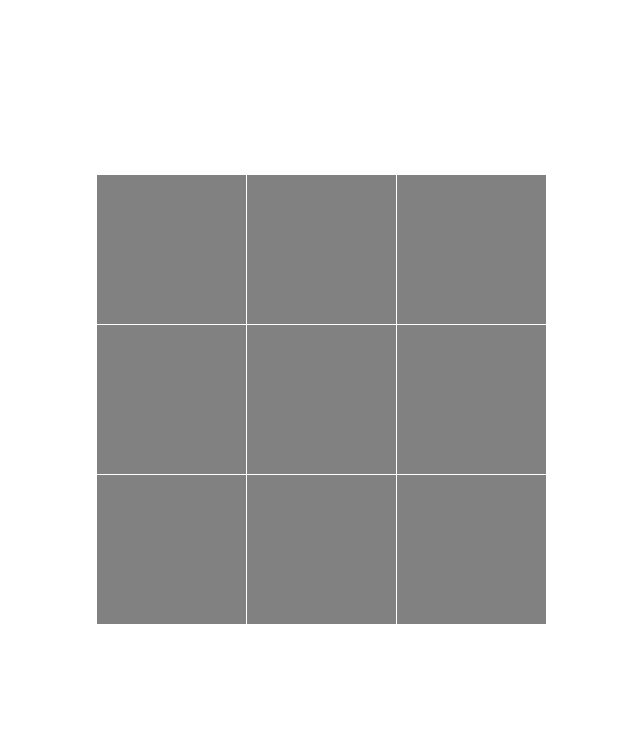
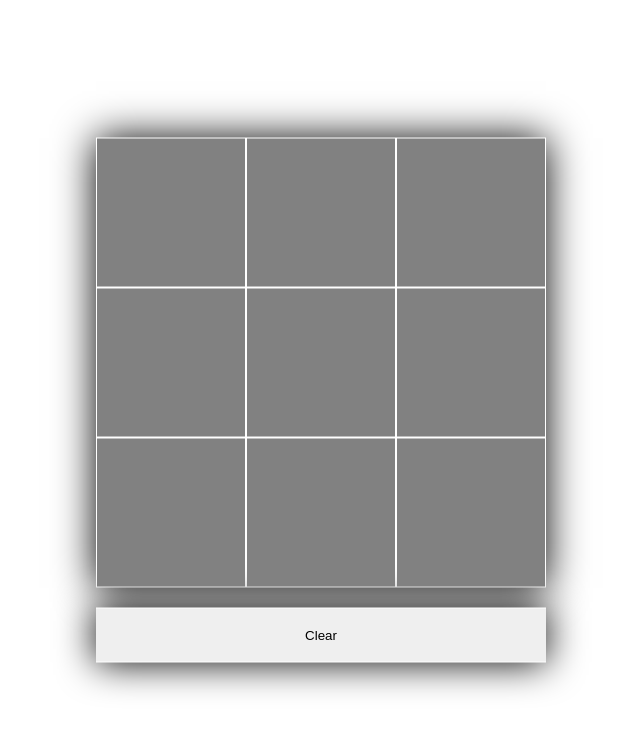
Before and after one commit to DeFoba/Tic-Tac-Toe, a website: page index.html in a window 1280 px wide. Shown: the whole page, without its empty margins (319-959 px from the left). Drawn offline with Linux system fonts and the light colour scheme.

Commit message:
Fixed bugs & Change style

```diff
--- a/index.html
+++ b/index.html
@@ -7,8 +7,13 @@
     <title>Tic Tac Toe</title>
 </head>
 <body>
-    <div id="canvas">
+    <div id="main">
+        <div id="canvas">
 
+        </div>
+        <div id="toolbar">
+            <button class='toolbarBtn' onclick="canvasClear()">Clear</button>
+        </div>
     </div>
     <script src="script/main.js"></script>
 </body>
--- a/script/main.js
+++ b/script/main.js
@@ -20,6 +20,16 @@ let isWon = false;
 
 let user = 'blue';
 
+createBoxes();
+
+function createBoxes() {
+    boxColumnCount = 1;
+    boxRowCount = 0;
+
+    isWon = false;
+
+    user = 'blue';
+
     for (let i = 0; i < 9; i++) {
         box = document.createElement('div');
         canvas.append(box);
@@ -32,6 +42,7 @@ for (let i = 0; i < 9; i++) {
             boxRowCount += 1;
         }
         box.id = `${boxRowCount};${boxColumnCount}`;
+    }
 }
 
 function checkWin() {
@@ -51,18 +62,23 @@ function checkWin() {
         }
         if (canContinue && boxes[0] == boxes[1] && boxes[1] == boxes[2]) {
             alert(`${boxes[0]} won!`);
-            isWon = false;
+            isWon = true;
             break
         }
     }
+}
+
+function canvasClear() {
+    canvas.innerHTML = '';
+    createBoxes();
 }
 
 window.addEventListener('click', ({target}) => {
     if (target.className.split(' ')[0] == 'box' && !isWon) {
         if (target.className == 'box') {
             target.className += ` ${user}`;
-            if (user == 'red') user = 'blue';
-            else user = 'red';
+            if (user == 'red') { user = 'blue'; target.innerHTML = 'O'; }
+            else { user = 'red'; target.innerHTML = 'X'; }
             checkWin();
         }
     }
--- a/style/main.css
+++ b/style/main.css
@@ -4,31 +4,81 @@
     --box-background: #818181;
     --box-pressed-background-red: #a77575;
     --box-pressed-background-blue: #8275a7;
+    --box-text-color: #fff;
 }
 
 html, body {
     background: var(--page-packground);
     margin: 0;
     padding: 0;
+    color: var(--box-text-color);
+    font-family: sans-serif;
+}
+
+#main {
+    transform: translate(-50%, -50%);
+    position: absolute;
+    left: 50%;
+    top: 50%;
 }
 
 #canvas {
     background: var(--canvas-background);
-    transform: translate(-50%, -50%);
-    position: absolute;
-    display: flex;
-    left: 50%;
-    top: 50%;
     width: 450px;
     height: 450px;
+    display: flex;
     flex-wrap: wrap;
     justify-content: space-around;
+    box-shadow: 0 0 3vw #000;
 }
 
 .box {
     background: var(--box-background);
-    width: 149px;
-    height: 149px;
+    width: 148px;
+    height: 148px;
+    margin: 1px;
+    text-transform: uppercase;
+    text-align: center;
+    display: flex;
+    justify-content: center;
+    flex-direction: column;
+    font-size: 250%;
+    transition: 0.15s transform;
+}
+
+.box:hover {
+    transform: scale(0.97);
+}
+
+.box:active {
+    transform: scale(0.95);
+}
+
+#toolbar {
+    width: 450px;
+    display: flex;
+    justify-content: space-around;
+    background: var(--canvas-background);
+    box-shadow: 0 0 3vw #000;
+    margin-top: 20px;
+    padding: 1px 0;
+}
+
+.toolbarBtn {
+    width: 100%;
+    height: 100%;
+    border: 0;
+    padding: 19px 0;
+    transition: 0.15s transform, 0.15s filter;
+}
+
+.toolbarBtn:hover {
+    filter: opacity(70%);
+    transform: scale(0.97);
+}
+
+.toolbarBtn:active {
+    transform: scale(0.95);
 }
 
 .red {
```
Lines whose indentation alone changed are shown as unchanged.
